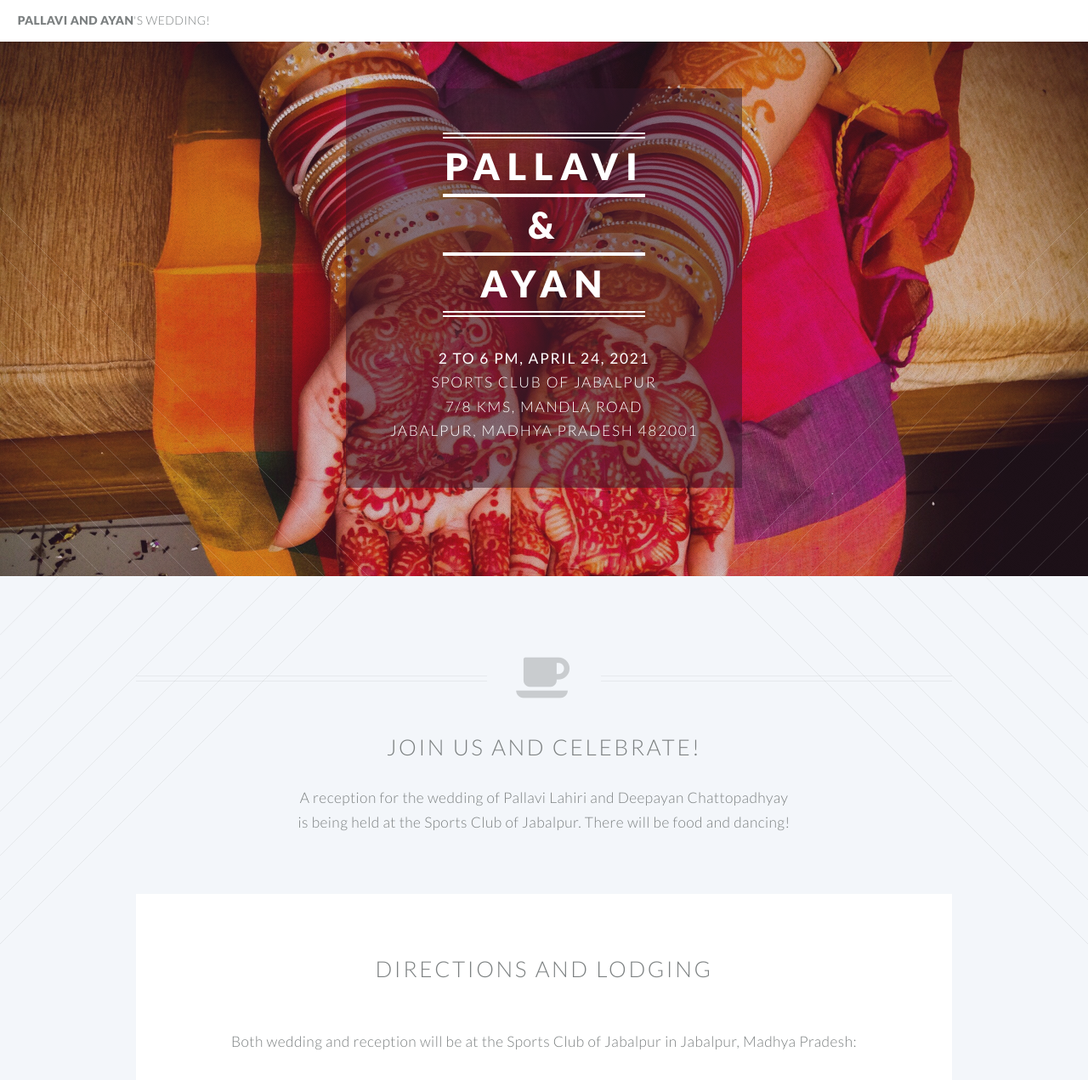
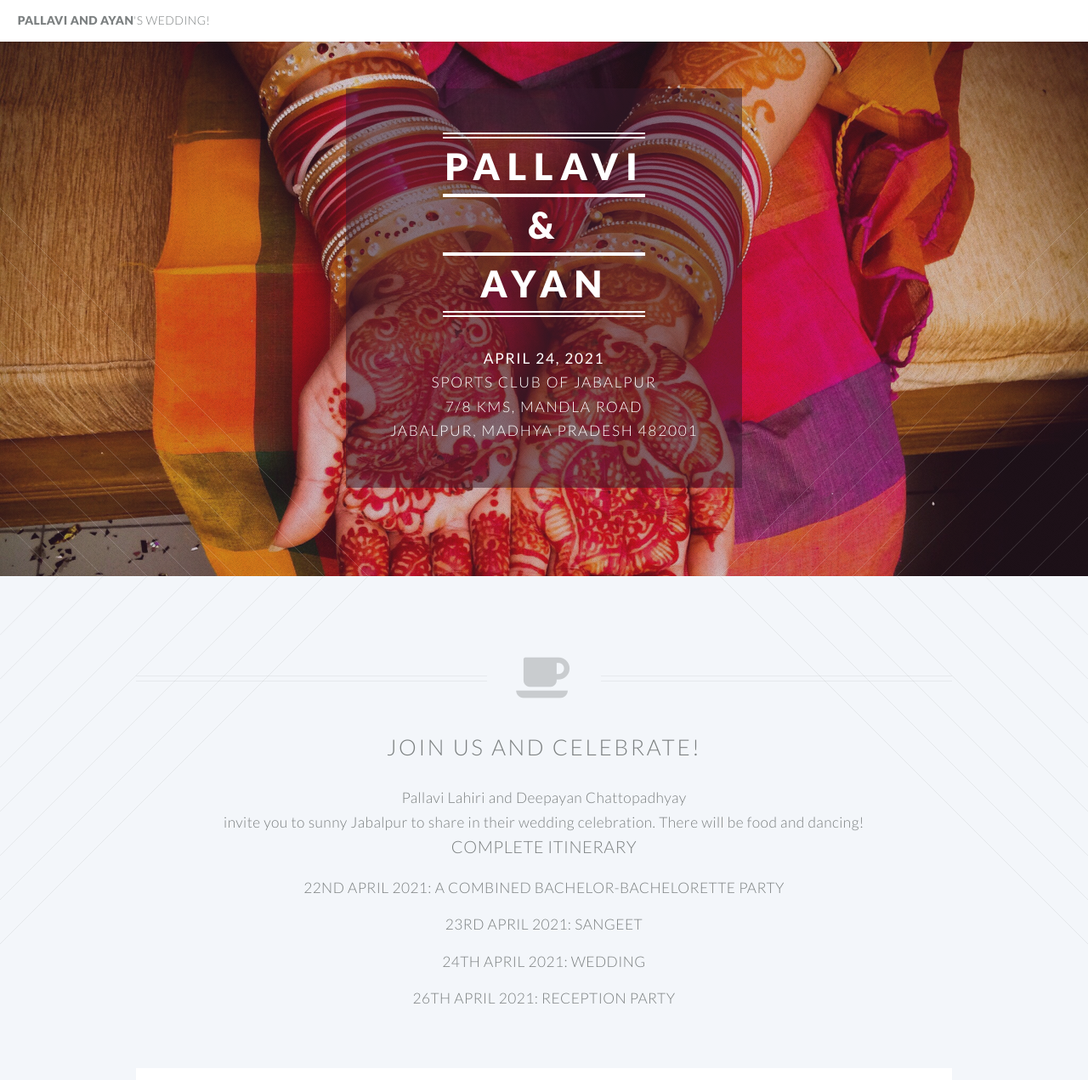
Before and after one commit to deepayanchattopadhyay/test, a Jekyll site: the page built from index.html, in a window 1280 px wide and 1400 px high, cut to the strip 0-1271 px from the top of the window. Shown: the whole strip at 85% size. Built offline with Jekyll 4.4.1, drawn with Linux system fonts in a browser that asks for light colours.

Commit message:
itenarary updated

```diff
--- a/index.html
+++ b/index.html
@@ -18,7 +18,7 @@ layout: page
 							<h2>Ayan</h2>
 						</header>
 						<p>
-						<strong>2 to 6 PM, April 24, 2021</strong><br>
+						<strong>April 24, 2021</strong><br>
 						Sports Club of Jabalpur<br>
 						7/8 Kms, Mandla Road<br>
 						Jabalpur, Madhya Pradesh 482001
@@ -33,8 +33,13 @@ layout: page
 					<header class="special container">
 						<span class="icon fa-coffee"></span>
 						<h2>Join us and celebrate!</h2>
-						<p>A reception for the wedding of Pallavi Lahiri and Deepayan Chattopadhyay<br>
-						is being held at the Sports Club of Jabalpur. There will be food and dancing!</p>
+						<p>Pallavi Lahiri and Deepayan Chattopadhyay<br>
+						invite you to sunny Jabalpur to share in their wedding celebration. There will be food and dancing!</p>
+						<h3>Complete Itinerary</h3>
+						<h4>22nd April 2021: A Combined Bachelor-Bachelorette Party</h4>
+						<h4>23rd April 2021: Sangeet</h4>
+						<h4>24th April 2021: Wedding</h4>
+						<h4>26th April 2021: Reception Party</h4>
 					</header>
 
 					<!-- Three -->
```
